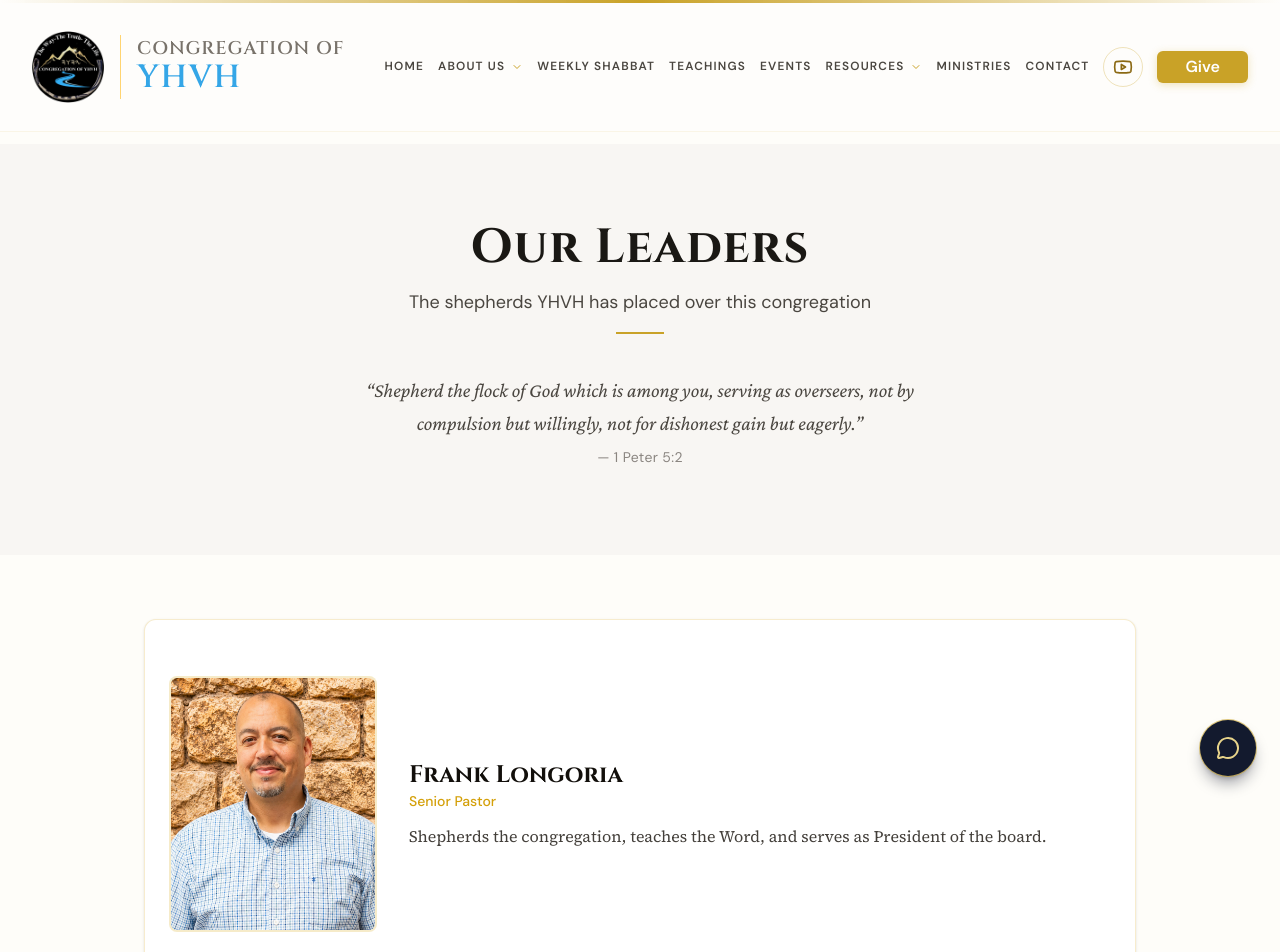
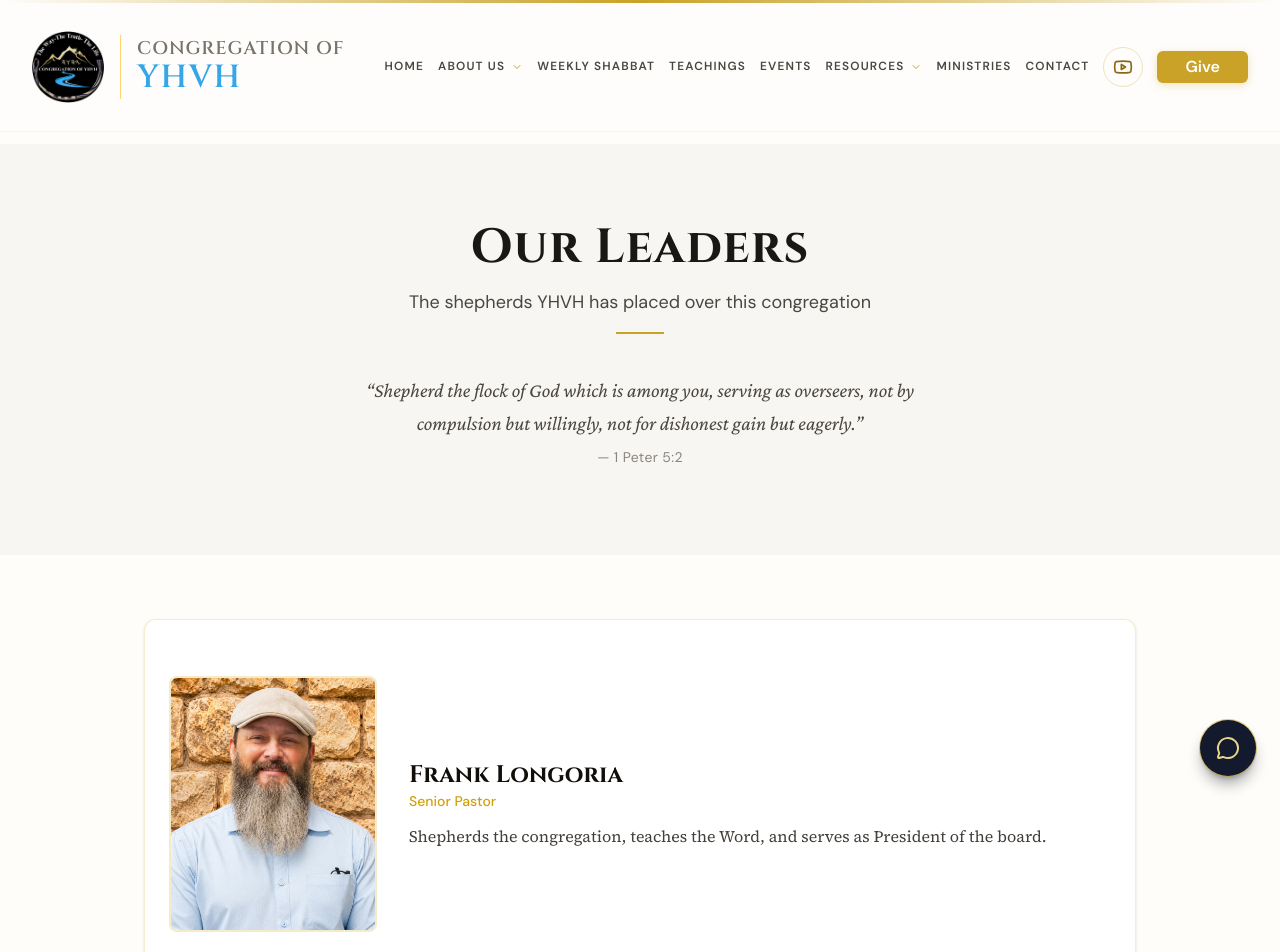
Before and after one commit to peregrineio/congregationofyhvh, a Next.js app: page /about/our-leaders in a window 1280 px wide. Shown: the top 952 px of the page. Built offline with nearby package versions, Linux system fonts and the light colour scheme.

Commit message:
Our Leaders: use Frank Longoria's headshot for Pastor Frank
The first pass used the wrong photo (Frankie Galvan).

Co-Authored-By: Claude Opus 5.5 <noreply@anthropic.com>
Claude-Session: https://claude.ai/code/session_01RQmLqPVJUdyinKq4DvdriX

```diff
--- a/src/app/about/our-leaders/page.tsx
+++ b/src/app/about/our-leaders/page.tsx
@@ -25,7 +25,7 @@ const leaders: Leader[] = [
   {
     name: "Frank Longoria",
     role: "Senior Pastor",
-    photo: "/images/leaders/frank.jpg",
+    photo: "/images/leaders/frank-longoria.jpg",
     bio: "Shepherds the congregation, teaches the Word, and serves as President of the board.",
     featured: true,
   },
--- a/src/components/sections/welcome.tsx
+++ b/src/components/sections/welcome.tsx
@@ -82,7 +82,7 @@ export function Welcome() {
                 <div className="mx-auto lg:mx-0">
                   <div className="arch-frame relative h-64 w-44 overflow-hidden border border-yhvh-gold/30 bg-gradient-to-b from-warm-sand to-soft-cream shadow-inner md:h-72 md:w-52">
                     <Image
-                      src="/images/leaders/frank.jpg"
+                      src="/images/leaders/frank-longoria.jpg"
                       alt="Pastor Frank, Senior Pastor of the Congregation of YHVH"
                       fill
                       sizes="(min-width: 768px) 208px, 176px"
```
Also changed, not shown: public/images/leaders/frank-longoria.jpg (added), public/images/leaders/frank.jpg (deleted).
